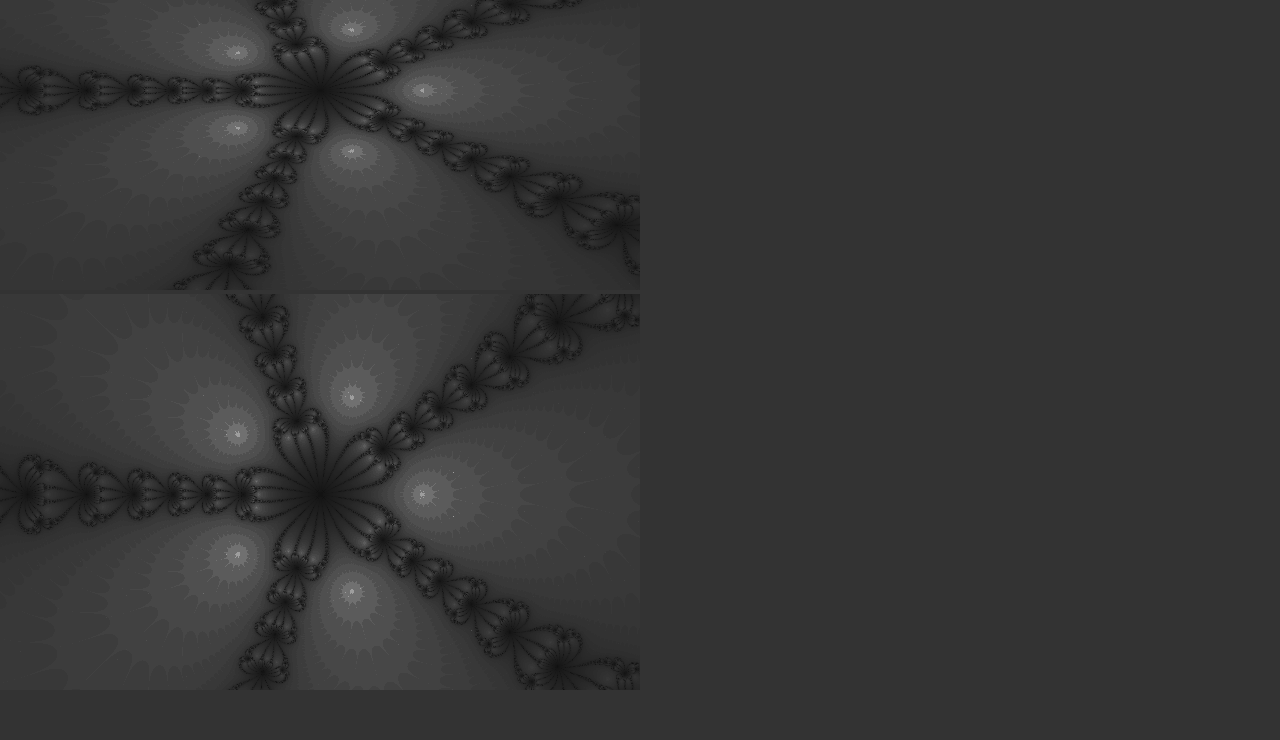
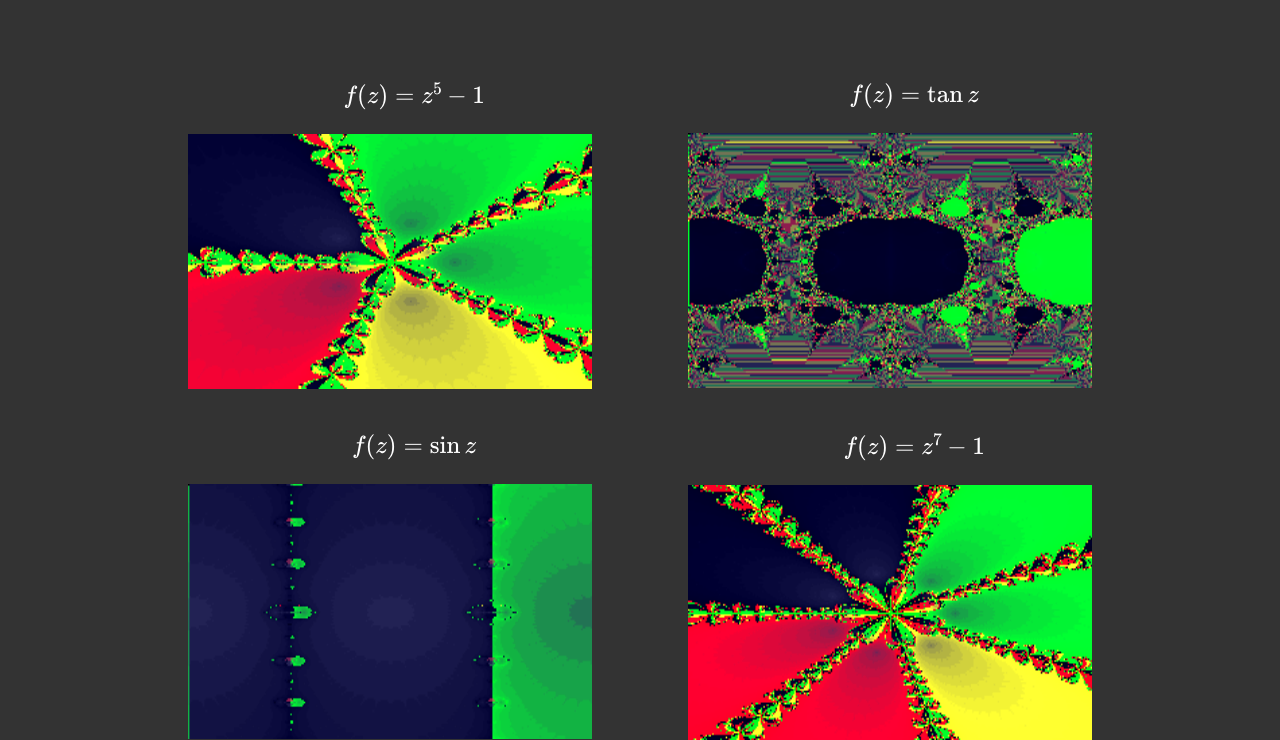
Before and after one commit to Robaina/BasinOfAttraction, a plain HTML site: page index.html in a window 1280 px wide. Shown: the part 110-850 px from the top of the page. Before the commit the page ends 800 px from the top, so only its background shows below. Drawn offline with nearby package versions, Linux system fonts and the light colour scheme; some packages are replaced by stand-ins of ours.

Commit message:
added structure

```diff
--- a/index.html
+++ b/index.html
@@ -11,14 +11,41 @@
     <title>Basin of Attraction</title>
     <link rel="stylesheet" href="master.css">
     <script src="https://unpkg.com/mathjs@6.2.1/dist/math.min.js"></script>
+    <script type="text/x-mathjax-config">
+      MathJax.Hub.Config({
+          tex2jax: {
+            inlineMath: [ ['$','$'], ["\\(","\\)"] ],
+            processEscapes: true
+          }
+        });
+      </script>
+    <script src="https://cdnjs.cloudflare.com/ajax/libs/mathjax/2.7.4/latest.js?config=default" async></script>
   </head>
 
   <body>
 
-    <canvas id="basin-canvas-0"></canvas>
-    <canvas id="basin-canvas-1"></canvas>
-    <canvas id="basin-canvas-2"></canvas>
-    <canvas id="basin-canvas-3"></canvas>
+    <div id="title-container">
+      <div id="title">An exposition of complex basins of attraction</div>
+    </div>
+
+    <div id="grid_container">
+      <div class="grid_item" tabindex="0">
+        <div class="grid_item_title">$f(z) = z^5 - 1$</div>
+        <canvas class="complex-canvas" id="basin-canvas-0"></canvas>
+      </div>
+      <div class="grid_item" tabindex="0">
+        <div class="grid_item_title">$f(z) = \tan{z}$</div>
+        <canvas class="complex-canvas" id="basin-canvas-1"></canvas>
+      </div>
+      <div class="grid_item" tabindex="0">
+        <div class="grid_item_title">$f(z) = \sin{z}$</div>
+        <canvas class="complex-canvas" id="basin-canvas-2"></canvas>
+      </div>
+      <div class="grid_item" tabindex="0">
+        <div class="grid_item_title">$f(z) = z^7 - 1$</div>
+        <canvas class="complex-canvas" id="basin-canvas-3"></canvas>
+      </div>
+    </div>
 
    <script src="script.js"></script>
   </body>
--- a/master.css
+++ b/master.css
@@ -4,9 +4,51 @@ html, body {
   padding: 0;
   width: 100%;
   height: 100%;
-  overflow: hidden;
+  /* overflow: hidden; */
 }
 
-#basin-canvas-0 {
-  background-color: rgb(100, 100, 100);
+#title-container {
+  width: 80vw;
+  margin-left: 10vw;
+  padding-top: 5vh;
+  text-align: center;
 }
+
+#title {
+  font-size: 3em;
+  color: white;
+}
+
+#grid_container {
+  display: grid;
+  grid-template-columns: repeat(auto-fit, minmax(250px, 500px));
+  grid-auto-flow: row dense;
+  width: 80vw;
+  min-height: 80vh;
+  justify-content: center;
+  margin-left: 10vw;
+  margin-top: 3em;
+}
+
+.grid_item {
+  width: auto;
+  height: auto;
+  /* cursor: pointer; */
+  padding: 3em;
+}
+
+.grid_item_title {
+  width: 100%;
+  font-size: 1.5em;
+  margin: 1em;
+  margin-top: auto;
+  text-align: center;
+  color: white;
+}
+
+.complex-canvas {
+  display: block;
+  width: 100%;
+  height: 100%;
+  /* min-height: 30vh; */
+}
--- a/script.js
+++ b/script.js
@@ -5,47 +5,6 @@
 
    Semidan Robaina Estevez (semidanrobaina.com)
 */
-
-let cnv_width = window.innerWidth / 2;
-let cnv_height = window.innerHeight / 2;
-
-let cnv_0 = document.getElementById("basin-canvas-0");
-let cnv_0_width = cnv_width;
-let cnv_0_height = cnv_height;
-cnv_0.setAttribute('width', cnv_0_width);
-cnv_0.setAttribute('height', cnv_0_height);
-let ctx_0 = cnv_0.getContext('2d');
-
-let x_0_min = -Math.PI / 1;
-let x_0_max = Math.PI / 1;
-let y_0_min = -((x_0_max - x_0_min) / cnv_0_width) * 0.5 * cnv_0_height;
-let y_0_max = ((x_0_max - x_0_min) / cnv_0_width) * 0.5 * cnv_0_height;
-
-let cnv_1 = document.getElementById("basin-canvas-1");
-let cnv_1_width = cnv_width;
-let cnv_1_height = cnv_height;
-cnv_1.setAttribute('width', cnv_1_width);
-cnv_1.setAttribute('height', cnv_1_height);
-let ctx_1 = cnv_1.getContext('2d');
-
-let x_1_min = -Math.PI / 1;
-let x_1_max = Math.PI / 1;
-let y_1_min = -((x_1_max - x_1_min) / cnv_1_width) * 0.5 * cnv_1_height;
-let y_1_max = ((x_1_max - x_1_min) / cnv_1_width) * 0.5 * cnv_1_height;
-
-let cnv_2 = document.getElementById("basin-canvas-2");
-let cnv_2_width = cnv_width;
-let cnv_2_height = cnv_height;
-cnv_2.setAttribute('width', cnv_2_width);
-cnv_2.setAttribute('height', cnv_2_height);
-let ctx_2 = cnv_2.getContext('2d');
-
-let x_2_min = -Math.PI / 1;
-let x_2_max = Math.PI / 1;
-let y_2_min = -((x_2_max - x_2_min) / cnv_2_width) * 0.5 * cnv_2_height;
-let y_2_max = ((x_2_max - x_2_min) / cnv_2_width) * 0.5 * cnv_2_height;
-
-
 
 class Complex {
     constructor(real, imag) {
@@ -95,7 +54,7 @@ class Complex {
     }
 }
 
-
+let cnv_o;
 class ComplexCanvas {
   /* Creates a canvas to plot basin of attraction and an overlapping
      canvas to plot the selection rectangle
@@ -103,8 +62,8 @@ class ComplexCanvas {
   constructor(cnv_id, f, fp, cnv_width, cnv_height,
               real_min, real_max, imag_min, imag_max) {
     this.cnv = document.getElementById(cnv_id);
-    this.cnv_width = cnv_width || window.innerWidth / 2;
-    this.cnv_height = cnv_height || window.innerHeight / 2;
+    this.cnv_width = cnv_width || this.cnv.width;
+    this.cnv_height = cnv_height || this.cnv.height;
     this.cnv.setAttribute('width', this.cnv_width);
     this.cnv.setAttribute('height', this.cnv_height);
     this.ctx = this.cnv.getContext('2d');
@@ -114,6 +73,19 @@ class ComplexCanvas {
     this.real_max = real_max || Math.PI;
     this.imag_min = imag_min || -Math.PI;
     this.imag_max = imag_max || Math.PI;
+
+    // // Create overlapping canvas to draw selection rectangle
+    // this.cnv_o = document.createElement("canvas");
+    // document.body.append(this.cnv_o);
+    // this.cnv_o.setAttribute('width', this.cnv_width);
+    // this.cnv_o.setAttribute('height', this.cnv_height);
+    // this.cnv_o.style.position = "absolute";
+    // this.cnv_o.style.top = this.cnv.offsetTop;
+    // this.cnv_o.style.left = this.cnv.offsetLeft;
+    // this.cnv_o.style["z-index"] = 2;
+    // this.cnv_o.style["background-color"] = "transparent";
+    // this.ctx_o = this.cnv.getContext('2d');
+    // this._clearSelectionCanvas();
   }
 
   drawBasinOfAttraction() {
@@ -123,13 +95,10 @@ class ComplexCanvas {
     let w_pixels = this.cnv.width;
     let h_pixels = this.cnv.height;
     const rangeStep = (start, stop, n_points) => (stop - start) / n_points;
+    let w_step = rangeStep(this.real_min, this.real_max, w_pixels);
+    let h_step = rangeStep(this.imag_min, this.imag_max, h_pixels);
 
-    w_step = rangeStep(this.real_min, this.real_max, w_pixels);
-    h_step = rangeStep(this.imag_min, this.imag_max, h_pixels);
-
-    // let color, green, blue, red, factor;
     for (let j=0; j<h_pixels; j++) {
-
       for (let i=0; i<w_pixels; i++) {
 
         let real = this.real_min + i * w_step;
@@ -140,6 +109,17 @@ class ComplexCanvas {
         this._fillCanvasPixel(i, j, out_root);
       }
     }
+
+    // this.ctx_o.beginPath();
+    // this.ctx_o.lineWidth = "5";
+    // this.ctx_o.strokeStyle = "rgba(255, 0, 0, 0.75)";
+    // this.ctx_o.rect(0, 0, 100, 100);
+    // this.ctx_o.stroke();
+    // this.ctx_o.clearRect(0,0,100,100);
+
+    // this.drawSelection(10, 10, 100, 50);
+    // this._clearSelectionCanvas();
+
   }
 
   _findComplexRoot(r_0, tol=1e-6) {
@@ -164,13 +144,13 @@ class ComplexCanvas {
 
   _fillCanvasPixel(pixel_i, pixel_j, data) {
     let color, red, green, blue;
-    let factor = Math.sqrt(data["niter"])/Math.sqrt(10);
+    let factor = Math.sqrt(data["niter"]) / Math.sqrt(10);
     // color = `rgba(${red},${green}, ${blue}, ${factor})`;
     if (factor > 0) {
-        red = 50 * (1 / factor);//data["root"].i*150*(1/factor);
+        red = 50*data["root"].i*150*(1/factor);
         blue = 50 * (1 / factor);
-        green = 50 * (1 / factor);//data["root"].r*150*(1/factor);
-        color = `rgb(${red},${green}, ${blue})`;
+        green = 50*data["root"].r*150*(1/factor);
+        color = `rgba(${red}, ${green}, ${blue}, ${factor})`;
         this.ctx.fillStyle = color;
         this.ctx.fillRect(pixel_i, pixel_j, 1, 1);
     } else {
@@ -178,147 +158,112 @@ class ComplexCanvas {
     }
   }
 
-}
+ drawSelection(i, j, width, height) {
+   if (cnv_o !== null) {document.body.remove(cnv_o);} // this causes body to be null!! Wtf...
+   cnv_o = document.createElement("canvas");
+   console.log(document.body);
+   document.body.append(cnv_o);
+   cnv_o.setAttribute('width', this.cnv_width);
+   cnv_o.setAttribute('height', this.cnv_height);
+   cnv_o.style.position = "absolute";
+   cnv_o.style.top = this.cnv.offsetTop;
+   cnv_o.style.left = this.cnv.offsetLeft;
+   cnv_o.style["z-index"] = 2;
+   cnv_o.style["background-color"] = "rgba(255, 255, 255, 0)";
+   let ctx_o = this.cnv.getContext('2d');
 
+   // Seems very hard to just clear this canvas... overwritting it does not work. Clearing rect does not work, making temp canvas does not work...
 
-const rangeStep = (start, stop, n_points) => (stop - start) / n_points;
-let w_step, h_step;
+   // clear canvas
+   // this.ctx_o.clearRect(0, 0, this.cnv_o.width, this.cnv_o.height);
+   // this._clearSelection(0, 0, 100, 100);
+   // this.cnv_o.style["background-color"] = "rgba(255, 255, 255, 0)";
+   // this.ctx_o.beginPath();
+   // this.ctx_o.fillStyle = "rgba(100, 0, 0, 1)";
+   // this.ctx_o.rect(0, 0, this.cnv_o.width, this.cnv_o.height);
+   // this.ctx_o.fill();
 
-const one = new Complex(1, 0);
-const two = new Complex(2, 0);
-const three = new Complex(3, 0);
-const five = new Complex(5, 0);
-const six = new Complex(6, 0);
-const seven = new Complex(7, 0);
+   // draw rectangle
+   // ctx_o.beginPath();
+   // ctx_o.lineWidth = "5";
+   // ctx_o.strokeStyle = "rgba(255, 0, 0, 0.75)";
+   // ctx_o.strokeRect(i, j, width, height);
+   // ctx_o.stroke();
+ }
 
+ _clearSelection(i, j, width, height) {
+   this.ctx_o.fillStyle = "rgba(0, 100, 0, 0.8)";
+   for (let a=i; a<i+width; a++) {
+     for (let b=j; b<j+height; b++) {
+       this.ctx.fillRect(a, b, 1, 1);
+     }
+   }
+ }
 
-// const f_0 = (z) => z.multiply(z).multiply(z).subtract(one);
-// const fp_0 = (z) => three.multiply(z).multiply(z);
+ _clearSelectionCanvas() {
+   let imageData = this.ctx_o.getImageData(0, 0, this.cnv_o.width, this.cnv_o.height);
+   for (let i=3; i<imageData.data.length; i+=4) {
+     imageData.data[i] = 0;
+   }
+   this.ctx_o.putImageData(imageData, 0, 0);
+ }
 
-const f_0 = (z) => z.multiply(z).multiply(z).multiply(z).multiply(z).subtract(one);
-const fp_0 = (z) => five.multiply(z).multiply(z).multiply(z).multiply(z);
+ _complexToPixelCoordinates(complex_r, complex_i) {
+   let leftCorner = {
+     "i": this._complexToPixelCoordinates(real_min),
+     "j": this._complexToPixelCoordinates(imag_max)
+   };
+   let rectSize = {
+     "w": this._complexToPixelCoordinates(real_max - real_min),
+     "h": this._complexToPixelCoordinates(imag_max - imag_min)
+   };
+   return
+ }
 
-// const f = (z) => z.multiply(z).multiply(z).multiply(z).multiply(z).multiply(z).subtract(one);
-// const fp = (z) => six.multiply(z).multiply(z).multiply(z).multiply(z).multiply(z);
-
-// const f = (z) => z.multiply(z).multiply(z).multiply(z).multiply(z).multiply(z).multiply(z).subtract(one);
-// const fp = (z) => seven.multiply(z).multiply(z).multiply(z).multiply(z).multiply(z).multiply(z);
-
-// const f = (z) => z.sin();
-// const fp = (z) => z.cos();
-
-// const f = (z) => z.multiply(z).multiply(z).add(z.multiply(z)).subtract(one);
-// const fp = (z) => three.multiply(z.multiply(z)).add(two.multiply(z));
-
-const f_1 = (z) => z.tan();
-const fp_1 = (z) => one.divide(z.cos().cos());
-
-
-function drawBasinOfAttraction(ctx, f, fp, real_min, real_max,
-                               imag_min, imag_max) {
-
-  /* Returns 2D array classifying the points in a complex grid into the n
-     basins of attraction of the input function
-  */
-
-  real_min = typeof real_min !== 'undefined' ? real_min : -10;
-  real_max = typeof real_max !== 'undefined' ? real_max : 10;
-  imag_min = typeof imag_min !== 'undefined' ? imag_min : -10;
-  imag_max = typeof imag_max !== 'undefined' ? imag_max : 10;
-
-  let w_pixels = cnv_0.width;
-  let h_pixels = cnv_0.height;
-
-  w_step = rangeStep(real_min, real_max, w_pixels);
-  h_step = rangeStep(imag_min, imag_max, h_pixels);
-
-  let color, green, blue, red, factor;
-  for (let j=0; j<h_pixels; j++) {
-
-    for (let i=0; i<w_pixels; i++) {
-
-      let real = real_min + i * w_step;
-      let imag = imag_min + j * h_step;
-      let z = new Complex(real, imag);
-      let out_root = findComplexRoot(f, fp, z, tol=1e-6);
-
-      fillCanvasPixel(ctx, i, j, out_root);
-
-    }
-
-  }
+ _pixelToComplexCoordinates(pixel_i, pixel_j) {
+   let real = this.real_min + pixel_i * w_step;
+   let imag = this.imag_min + pixel_j * h_step;
+   return
+ }
 
 }
 
 
-function fillCanvasPixel(ctx, pixel_i, pixel_j, data) {
-  factor = Math.sqrt(data["niter"])/Math.sqrt(10);
-  // factor = Math.log(data["niter"])/Math.log(15);
-  // factor = data["niter"] / 15;
-  // color = `rgba(${red},${green}, ${blue}, ${factor})`;
-  if (factor > 0) {
-      red = 50*(1/factor);//data["root"].i*150*(1/factor);
-      blue = 50*(1/factor);
-      green = 50*(1/factor);//data["root"].r*150*(1/factor);
-      color = `rgb(${red},${green}, ${blue})`;
-      ctx.fillStyle = color;
-      ctx.fillRect(pixel_i, pixel_j, 1, 1);
-  } else {
-      ctx.fillRect(pixel_i, pixel_j, 1, 1);
+/* FUNCTIONS */
+class Functions {
+  constructor() {
+    this.one = new Complex(1, 0);
+    // this.two = new Complex(2, 0);
+    this.three = new Complex(3, 0);
+    this.five = new Complex(5, 0);
+    this.six = new Complex(6, 0);
+    this.seven = new Complex(7, 0);
+
+    this.z3 = (z) => z.multiply(z).multiply(z).subtract(this.one);
+    this.z3p = (z) => this.three.multiply(z).multiply(z);
+    this.z5 = (z) => z.multiply(z).multiply(z).multiply(z).multiply(z).subtract(this.one);
+    this.z5p = (z) => this.five.multiply(z).multiply(z).multiply(z).multiply(z);
+    this.z6 = (z) => z.multiply(z).multiply(z).multiply(z).multiply(z).multiply(z).subtract(this.one);
+    this.z6p = (z) => this.six.multiply(z).multiply(z).multiply(z).multiply(z).multiply(z);
+    this.z7 = (z) => z.multiply(z).multiply(z).multiply(z).multiply(z).multiply(z).multiply(z).subtract(this.one);
+    this.z7p = (z) => this.seven.multiply(z).multiply(z).multiply(z).multiply(z).multiply(z).multiply(z);
+    this.sin = (z) => z.sin();
+    this.sinp = (z) => z.cos();
+    this.tan = (z) => z.tan();
+    this.tanp = (z) => this.one.divide(z.cos().cos());
   }
 }
 
-function updateRootGuess(f, fp, r_n) {
-    return r_n.subtract(f(r_n).divide(fp(r_n)))
-}
 
+let f = new Functions();
+let canvas0 = new ComplexCanvas("basin-canvas-0", f.z5, f.z5p);
+canvas0.drawBasinOfAttraction();
 
-function findComplexRoot(f, fp, r_0, tol=1e-10) {
+let canvas1 = new ComplexCanvas("basin-canvas-1", f.tan, f.tanp);
+canvas1.drawBasinOfAttraction();
 
-  /* Find complex roots of function 'f' via Newton's method.
-     f_expresion: string, a function expression to be parsed by math.js.
-     r_0: initial guess for the root
-     tol: float, numerical tolerance to stop the iteration. Namely,
-          iteration stops when ||r_(n+1) - r_n||_2 <= tol
-     max_iter: int, maximum number of iterations (in case newton's does not
-               converge for given tolerance)
-     var_name: string, variable name of the function in f_expression
+let canvas2 = new ComplexCanvas("basin-canvas-2", f.sin, f.sinp);
+canvas2.drawBasinOfAttraction();
 
-     Semidan Robaina Estevez (semidanrobaina.com)
-  */
-
-  //r_0 = typeof r_0 !== 'undefined' ? r_0 : math.complex(0, 1);
-  //tol = typeof tol !== 'undefined' ? tol : 1e-2;
-  let n_decimals = 6;
-
-
-  let n_iter = 0;
-  let r_n = updateRootGuess(f, fp, r_0);;
-  let r_np1 = updateRootGuess(f, fp, r_n);
-
-  while (Math.abs(r_n.r - r_np1.r) > tol) {
-    n_iter++;
-    r_n = r_np1;
-    r_np1 = updateRootGuess(f, fp, r_np1);
-  }
-
-  return {"root": r_np1.round(n_decimals), "niter": n_iter}
-
-}
-
-
-
-// *******************************
-console.time("basin");
-drawBasinOfAttraction(ctx_1, f_0, fp_0, real_min=x_0_min, real_max=x_0_max,
-                      imag_min=y_0_min, imag_max=y_0_max);
-console.timeEnd("basin");
-//
-// drawBasinOfAttraction(ctx_1, f_1, fp_1, real_min=x_1_min, real_max=x_1_max,
-//                       imag_min=y_1_min, imag_max=y_1_max);
-
-
-let canvas1 = new ComplexCanvas("basin-canvas-0", f_0, fp_0);
-console.time("basin-class");
-canvas1.drawBasinOfAttraction();
-console.timeEnd("basin-class");
+let canvas3 = new ComplexCanvas("basin-canvas-3", f.z7, f.z7p);
+canvas3.drawBasinOfAttraction();
```
